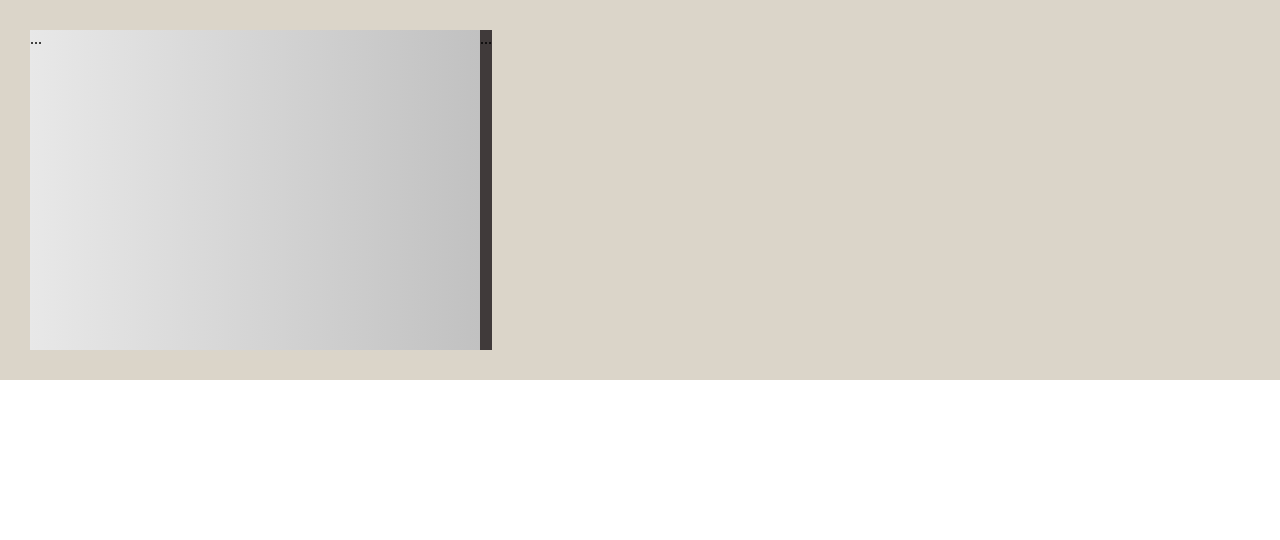
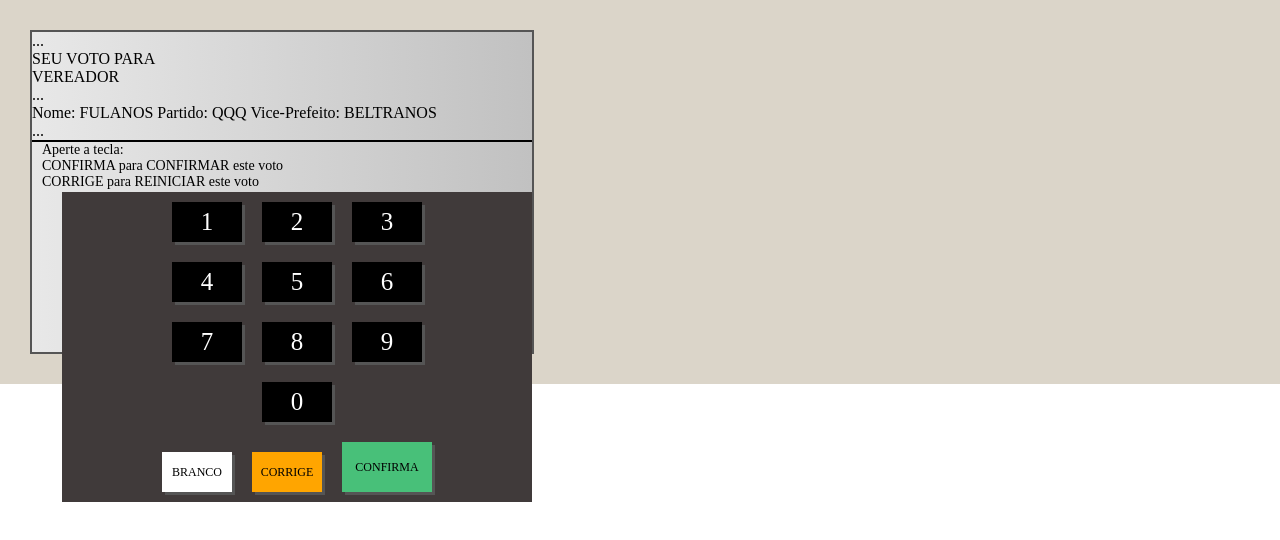
Before and after one commit to victorpazb/urna.eletronica, a plain HTML site: page index.html in a window 1280 px wide. Drawn offline with Linux system fonts and the light colour scheme.

Commit message:
second commit

```diff
--- a/index.html
+++ b/index.html
@@ -10,11 +10,61 @@
 
 	<div class="urna">
 		<div class="tela">
-		    ...
+		    <div class="d-1">
+				<div class="d-1-left"> ... </div>
+					<div class="d-1-1">
+						<div class="d-1-1-1">
+							<span>SEU VOTO PARA</span>
+						</div>
+						<div class="d-1-2">
+							<span>VEREADOR</span>
+						</div>
+						<div class="d-1-3">
+							...
+						</div>
+						<div class="d-1-4">
+							Nome: FULANOS
+							Partido: QQQ
+							Vice-Prefeito: BELTRANOS
+						</div>
+				<div class="d-1-right"> ... </div>
+
+			</div>
+			<div class="d-2">
+				Aperte a tecla: <br/>
+				CONFIRMA para CONFIRMAR este voto <br/>
+				CORRIGE para REINICIAR este voto <br/>
+			</div>
 		</div>
 
 		<div class="teclado">
-		    ...
+			<div class="teclado--linha">
+				<div class="teclado--botao">1</div>
+				<div class="teclado--botao">2</div>
+				<div class="teclado--botao">3</div>
+			</div>
+			<div class="teclado--linha">
+				<div class="teclado--botao">4</div>
+				<div class="teclado--botao">5</div>
+				<div class="teclado--botao">6</div>
+			</div>
+			<div class="teclado--linha">
+				<div class="teclado--botao">7</div>
+				<div class="teclado--botao">8</div>
+				<div class="teclado--botao">9</div>
+			</div>
+			<div class="teclado--linha">
+				<div class="teclado--botao">0</div>
+			</div>
+
+			<div class="teclado--linha">
+				<div class="teclado--botao botao--branco">BRANCO</div>
+				<div class="teclado--botao botao--corrige">CORRIGE</div>
+				<div class="teclado--botao botao--confirma">CONFIRMA</div>
+			</div>
+
+
+
 		</div>
 
 	</div>
--- a/style.css
+++ b/style.css
@@ -9,11 +9,76 @@ body {
 }
 
 .tela {
-	width: 450px;
-	height: 320px;
-	background: linear-gradient(to right, #E8E8E8, #C1C1C1);
+    width: 500px;
+    height: 320px;
+    background: linear-gradient(to right, #E8E8E8, #C1C1C1);
+    border: 2px solid #555;
+    display: flex;
+    flex-direction: column;
+
 }
 
 .teclado {
-	background-color: #403A3A;
+    margin-left: 30px;
+    background-color: #403A3A;
 }
+
+.teclado--botao {
+    width: 70px;
+    height: 40px;
+    background-color: #000;
+    color: #FFF;
+    font-size: 25px;
+    display: flex;
+    justify-content: center;
+    align-items: center;
+    margin: 10px;
+    cursor: pointer;
+    box-shadow: 3px 3px 0px #555;
+}
+
+.teclado--linha {
+	display: flex;
+	justify-content: center;
+	align-items: flex-end;
+}
+
+.botao--branco {
+	background-color: #fff;
+	color: #000;
+	font-size: 12px;
+}
+
+.botao--corrige {
+	background-color: orange;
+	color: #000;
+	font-size: 12px;
+}
+
+.botao--confirma {
+	background-color: #48C079;
+	color: #000;
+	font-size: 12px;
+	width: 90px;
+	height: 50px;
+}
+
+
+.d-1 {
+	flex: 1;
+}
+
+.d-1-left {
+	flex: 1;
+}
+
+.d-1-right {
+	width: 90px;
+}
+
+.d-2 {
+	height: 50px;
+	font-size: 14px;
+	border-top: 2px solid black;
+	padding-left: 10px
+}
```
Also changed, not shown: images/38111.jpg (added), images/77222.jpg (added), images/84.jpg (added), images/84_2.jpg (added), images/99.jpg (added), images/99_2.jpg (added).
